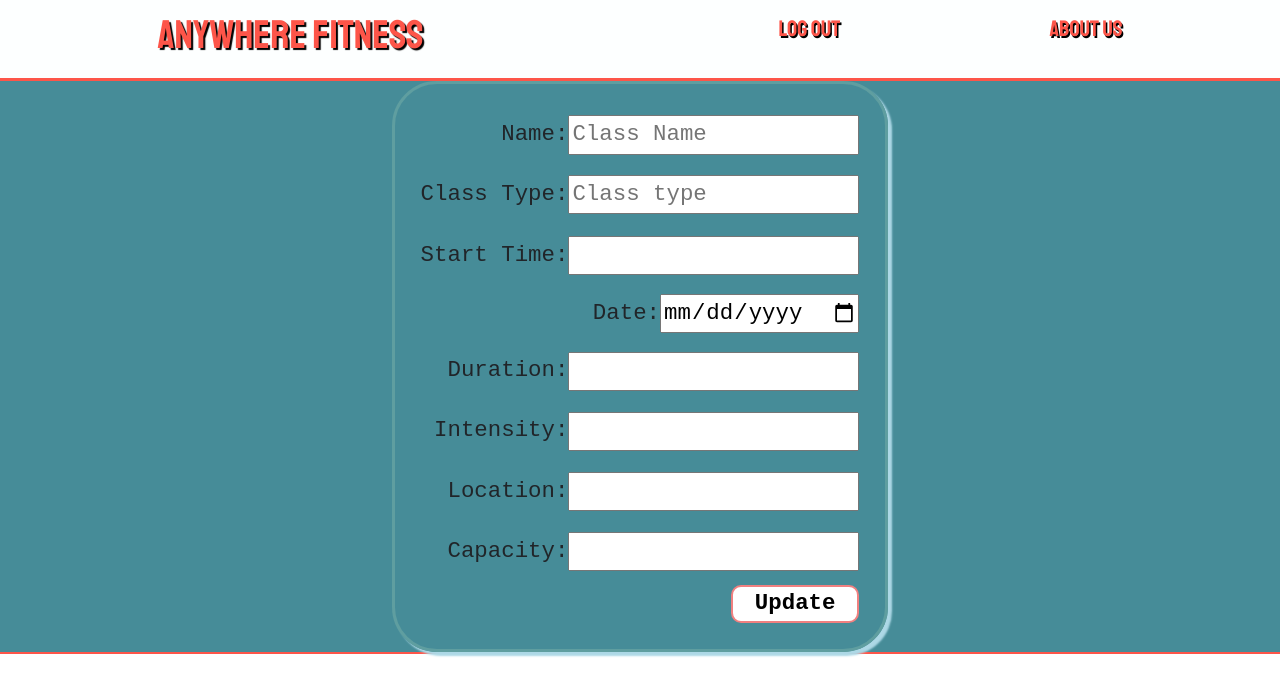
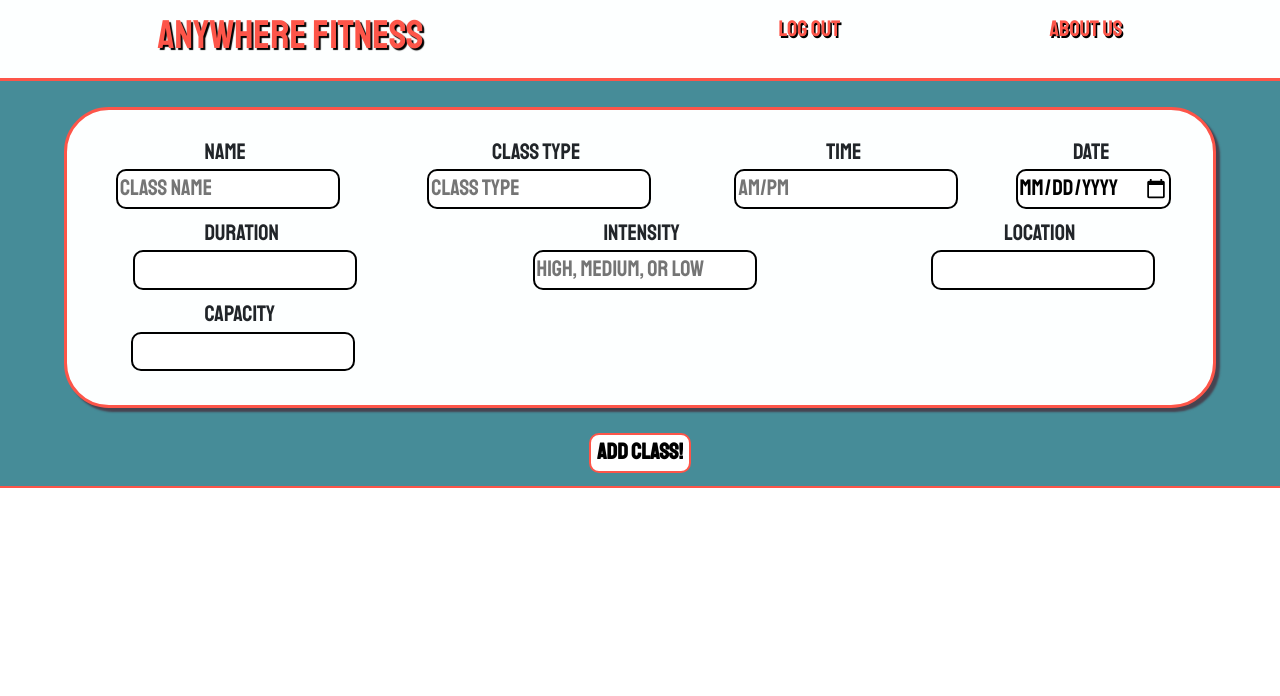
Before and after one commit to jenkrame21/front-end-1, a React (Create React App) app in the folder anywhere-fitness-tt39/: page /instructor/update/1 in a window 1280 px wide. Shown: the top 696 px of the page. Built offline with nearby package versions, Linux system fonts and the light colour scheme; no server answers; sample sign-in values are in the browser's storage.

Commit message:
More styles, updated UpdateForm

```diff
--- a/anywhere-fitness-tt39/src/App.css
+++ b/anywhere-fitness-tt39/src/App.css
@@ -160,3 +160,14 @@ h3 {
 .drop-down{
   margin-left:1%;
 }
+
+.save-button {
+  transition: 0.5s all ease-out;
+}
+
+.save-button:hover{
+  transform: scale(1.1);
+  background-color: whitesmoke;
+  /* color: #474350; */
+  /* text-shadow: 1px 1px black; */
+}
--- a/anywhere-fitness-tt39/src/components/ClassDetails.js
+++ b/anywhere-fitness-tt39/src/components/ClassDetails.js
@@ -134,7 +134,7 @@ const Class = ({ addUserToClass, userId, role, deleteClass, getUsersByClassById,
             <div className="buttons">
                 {
                     (role === 'client') &&
-                    <button onClick={handleSave}>Save Class</button>
+                    <button onClick={handleSave} className='save-button'>Save Class</button>
                 }
                 {
                     (role === 'instructor') &&
--- a/anywhere-fitness-tt39/src/components/UpdateClassForm.js
+++ b/anywhere-fitness-tt39/src/components/UpdateClassForm.js
@@ -12,51 +12,49 @@ const StyledDiv = styled.div`
   display: flex;
   flex-flow: column nowrap;
   align-items: center;
-  font-family: monospace;
 `
 
 const StyledErr = styled.div`
   display: flex;
   flex-flow: column nowrap;
-  color: red;
-  font-family: monospace;
-  font-size: 0.8rem;
+  color: #fd5549;
+  text-shadow: 2px 2px black;
 `
 
 const StyledForm = styled.form`
+  border: 3px solid #fd5549;
+  width: 90%;
   display: flex;
-  flex-flow: column nowrap;
-  align-items: flex-end;
-  border: 3px solid cadetblue;
-  box-shadow: 4px 4px 2px lightblue;
+  flex-flow: row wrap;
+  justify-content: space-between;
+  box-shadow: 4px 4px 2px #474350;
   border-radius: 45px;
   padding: 2%;
+  margin: 2% 0;
+  background-color: #FDFFFF;
   input {
-    margin: 1.5% 0 1.5%;
-    &::selection {
-      color: deepskyblue;
-    }
+    border: 2px solid black;
+    border-radius: 10px;
+    margin-left: 2%;
   }
   label {
-    &::selection {
-      color: deepskyblue;
-    }
   }
 `
 const StyledBtn = styled.button`
-  padding: 0 5% 0;
   background-color: white;
   color: black;
-  border: 2px solid lightcoral;
+  border: 2px solid #fd5549;
   border-radius: 10px;
   font-weight: bold;
   transition: 0.4s all ease-in-out;
+  margin-bottom:1%;
   &:hover {
     color: whitesmoke;
-    background-color: lightcoral;
+    background-color: #fd5549;
+    text-shadow: 1px 1px black;
   }
   &::selection {
-    color: deepskyblue;
+    color: #fd5549;
   }
 `
 
@@ -172,7 +170,7 @@ function UpdateClassForm(props) {
       </StyledErr>
       <StyledForm onSubmit={onSubmit}>
         <label htmlFor="name">
-          Name:
+          Name
           <input
             type="text"
             name="name"
@@ -192,7 +190,7 @@ function UpdateClassForm(props) {
           />
         </label> */}
         <label htmlFor="type">
-          Class Type:
+          Class Type
           <input
             type="text"
             name="type"
@@ -202,17 +200,17 @@ function UpdateClassForm(props) {
           />
         </label>
         <label htmlFor="start_time">
-          Start Time:
+          Time
           <input
             type="text"
             name="start_time"
             value={formValues.start_time}
             onChange={onChange}
-            placeholder=""
+            placeholder="AM/PM"
           />
         </label>
         <label htmlFor="date">
-          Date:
+          Date
           <input
             type="date"
             name="date"
@@ -221,7 +219,7 @@ function UpdateClassForm(props) {
           />
         </label>
         <label>
-          Duration:
+          Duration
           <input
             type="number"
             name="duration"
@@ -231,16 +229,17 @@ function UpdateClassForm(props) {
         </label>
 
         <label>
-          Intensity:
+          Intensity
           <input
             type="text"
             name="intensity_level"
             value={formValues.intensity_level}
             onChange={onChange}
+            placeholder='High, Medium, or Low'
           />
         </label>
         <label>
-          Location:
+          Location
           <input
             type="text"
             name="location"
@@ -249,7 +248,7 @@ function UpdateClassForm(props) {
           />
         </label>
         <label>
-          Capacity:
+          Capacity
           <input
             type="number"
             name="max_size"
@@ -257,8 +256,8 @@ function UpdateClassForm(props) {
             onChange={onChange}
           />
         </label>
-        <StyledBtn disabled={buttonDisabled}>Update</StyledBtn>
       </StyledForm>
+      <StyledBtn disabled={buttonDisabled}>Add Class!</StyledBtn>
     </StyledDiv>
   )
 }
```
Also changed, not shown: 1 other file (tests, documents, lock files or other folders).
